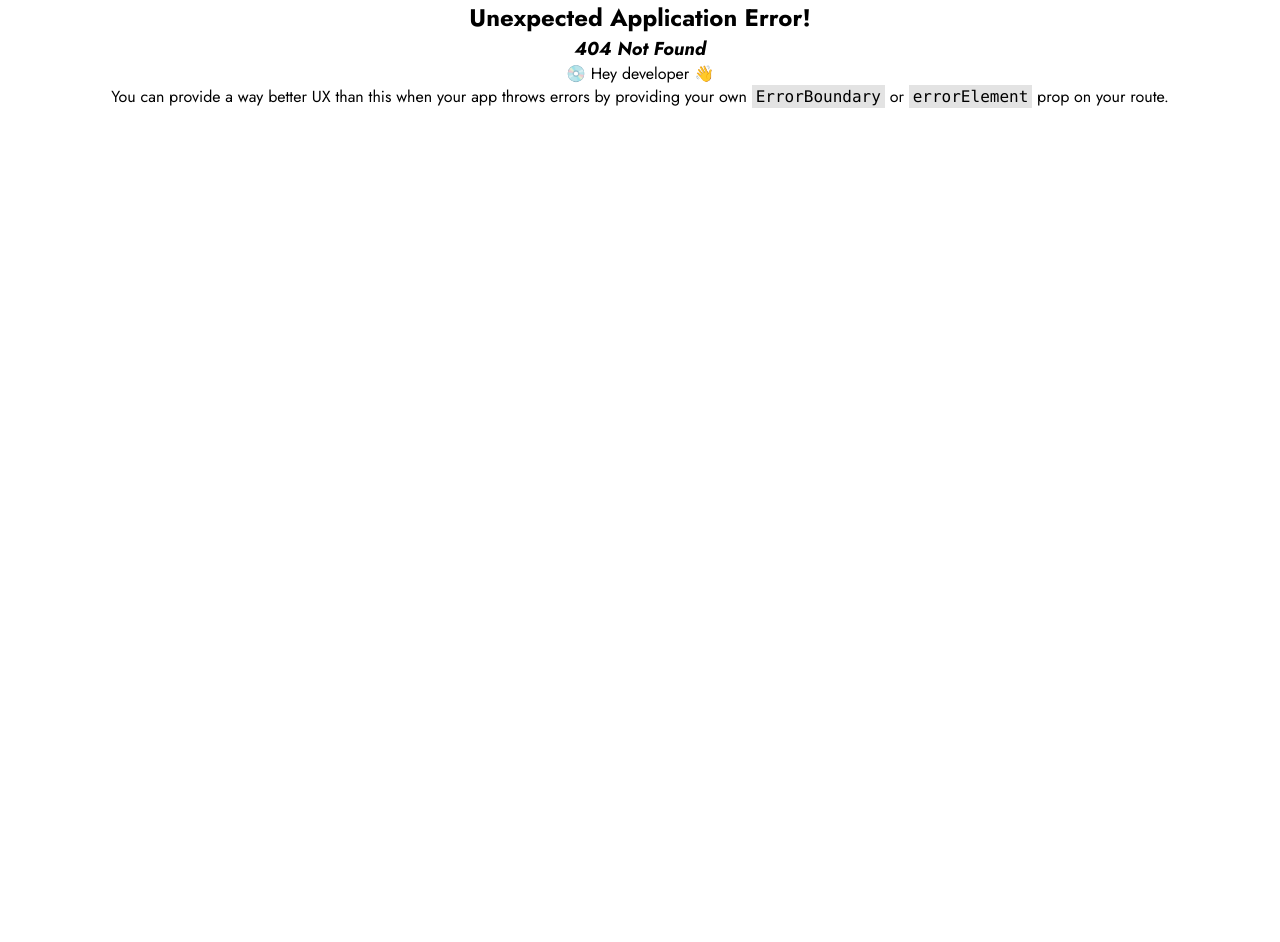
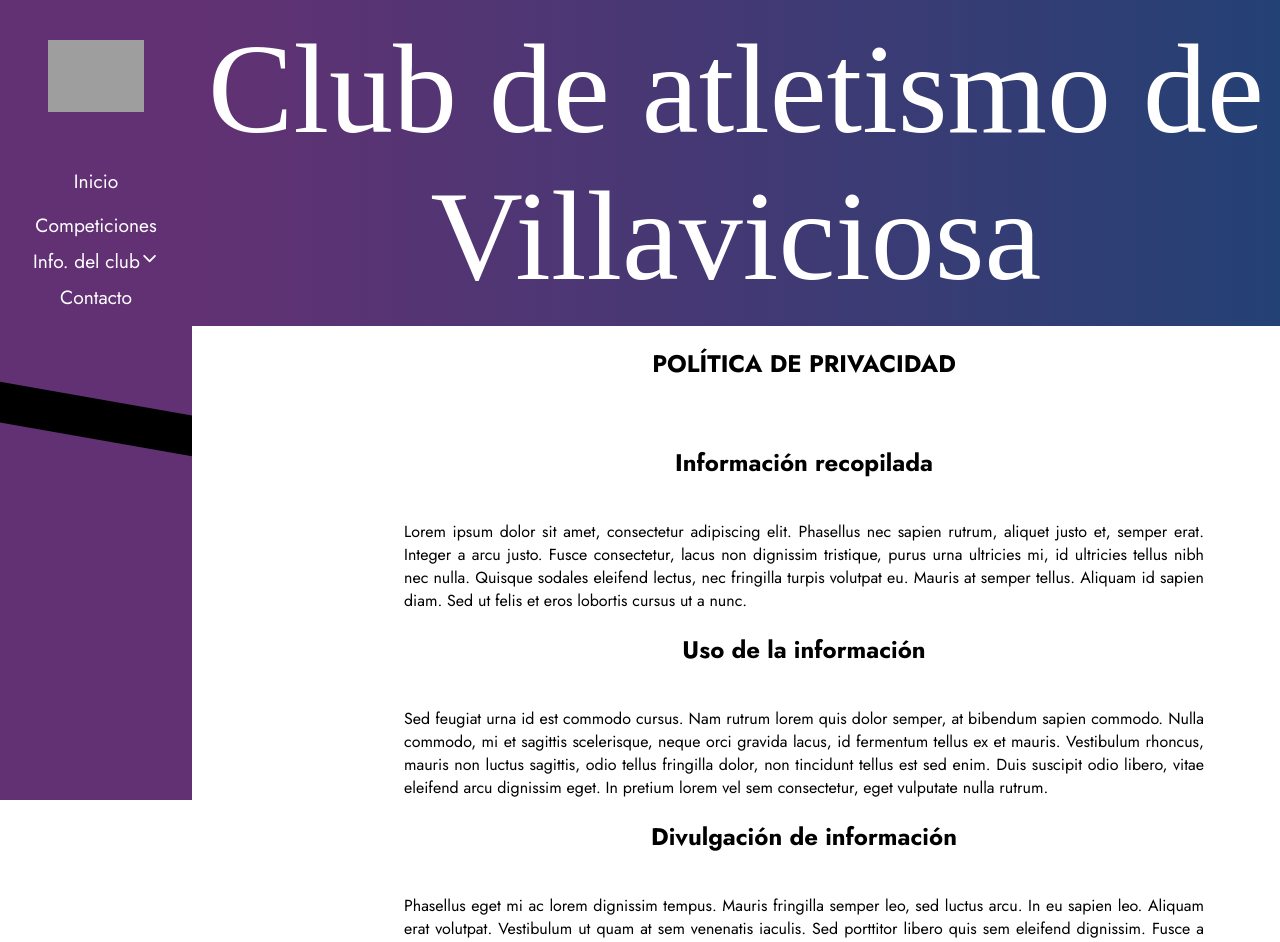
Before and after one commit to Club-de-Atletismo-Villaviciosa/Front-ClubAtletismoVillaviciosa, a React (Create React App) app: page /PolicyPage in a window 1280 px wide. Before the commit this address had no page. Shown: the top 942 px of the page. Before the commit the page ends 800 px from the top, so only its background shows below. Built offline with nearby package versions, Linux system fonts and the light colour scheme; grey boxes are pictures that could not be loaded.

Commit message:
add header gradiant colour and added policy and private

```diff
--- a/src/App.js
+++ b/src/App.js
@@ -7,6 +7,7 @@ import ContactPage from "./Pages/ContactPage/ContactPage"
 import InfoPage from './Pages/InfoPage/InfoPage';
 import { AuthContext, AuthProvider } from './Services/AuthContext';
 import LoginPage from './Pages/LoginPage/LoginPage';
+import PolicyPage from './Pages/PolicyPage/PolicyPage';
 
 function App() {
   const router = createBrowserRouter([
@@ -21,6 +22,10 @@ function App() {
     {
       path: "/LoginPAge",
       element: <LoginPage />
+    },
+    {
+      path: "/PolicyPage",
+      element: <PolicyPage />
     },
     {
       path: "/ContactPage",
--- a/src/Components/Header/Header.css
+++ b/src/Components/Header/Header.css
@@ -1,5 +1,13 @@
 .header {
-    padding:5vh 0vh;
+    /* padding:5vh 0vh; */
+/*--------------------------------------*/
+padding:2vh 0vh;
+font-family: Playbill;
+font-size: 8vh;
+background: linear-gradient(to right, #623173, #244175);
 
-
+color: white;
 }
+.header h1{
+    font-weight:normal;
+}
--- /dev/null
+++ b/src/Pages/PolicyPage/PolicyPage.css
@@ -0,0 +1,42 @@
+.privacy-policy{
+    text-align: center;
+    padding-top: 15vh;
+    max-width: 800px;
+    margin-left: 15vw;
+    padding: 20px;
+
+}
+
+.p_policy{
+    margin-bottom: 5vh;
+    max-width: 100vh;
+    margin: 0 auto;
+    text-align: justify;
+    margin-top: 5vh;
+    margin-top: 5vh;
+
+}
+.title_policy{
+    margin-bottom: 8vh;
+    font-size: 24px;
+    text-align: center;
+
+}
+
+.privacy-policy section{
+    margin-bottom: 20px;
+}
+
+@media screen and (max-width: 600px) {
+    .title_policy {
+      font-size: 20px;
+    }
+
+    .section h2 {
+      font-size: 16px;
+    }
+
+    .p_policy {
+      font-size: 12px;
+    }
+  }
--- /dev/null
+++ b/src/Pages/PolicyPage/PolicyPage.jsx
@@ -0,0 +1,58 @@
+import React from 'react'
+import './PolicyPage.css';
+import Header from '../../Components/Header/Header';
+import Navbar from '../../Components/Navbar/Navbar';
+import Footer from '../../Components/Footer/Footer';
+
+function PolicyPage() {
+    return (
+        <>
+        <Navbar/>
+        <div className='main'>
+        <Header/>
+
+    <div className="privacy-policy">
+
+      <h1 className='title_policy'>POLÍTICA DE PRIVACIDAD</h1>
+
+    <section>
+      <h2>Información recopilada</h2>
+      <p className='p_policy'>
+        Lorem ipsum dolor sit amet, consectetur adipiscing elit. Phasellus nec sapien rutrum,
+        aliquet justo et, semper erat. Integer a arcu justo. Fusce consectetur, lacus non dignissim tristique,
+        purus urna ultricies mi, id ultricies tellus nibh nec nulla.
+        Quisque sodales eleifend lectus, nec fringilla turpis volutpat eu. Mauris at semper tellus.
+        Aliquam id sapien diam. Sed ut felis et eros lobortis cursus ut a nunc.
+      </p>
+    </section>
+
+    <section>
+      <h2>Uso de la información</h2>
+      <p className='p_policy'>
+        Sed feugiat urna id est commodo cursus. Nam rutrum lorem quis dolor semper, at bibendum sapien
+        commodo. Nulla commodo, mi et sagittis scelerisque, neque orci gravida lacus, id fermentum tellus ex et mauris.
+        Vestibulum rhoncus, mauris non luctus sagittis, odio tellus fringilla dolor, non tincidunt tellus est sed enim.
+        Duis suscipit odio libero, vitae eleifend arcu dignissim eget. In pretium lorem vel sem consectetur, eget vulputate nulla rutrum.
+      </p>
+    </section>
+
+    <section>
+      <h2>Divulgación de información</h2>
+      <p className='p_policy'>
+        Phasellus eget mi ac lorem dignissim tempus. Mauris fringilla semper leo, sed luctus arcu.
+        In eu sapien leo. Aliquam erat volutpat.
+        Vestibulum ut quam at sem venenatis iaculis. Sed porttitor libero quis sem eleifend dignissim.
+        Fusce a pulvinar odio. Quisque condimentum, tortor in tristique feugiat, dolor dui fringilla neque,
+        a facilisis enim erat non metus.
+      </p>
+    </section>
+  </div>
+  <Footer/>
+  </div>
+  </>
+
+  );
+
+}
+
+export default PolicyPage
```
